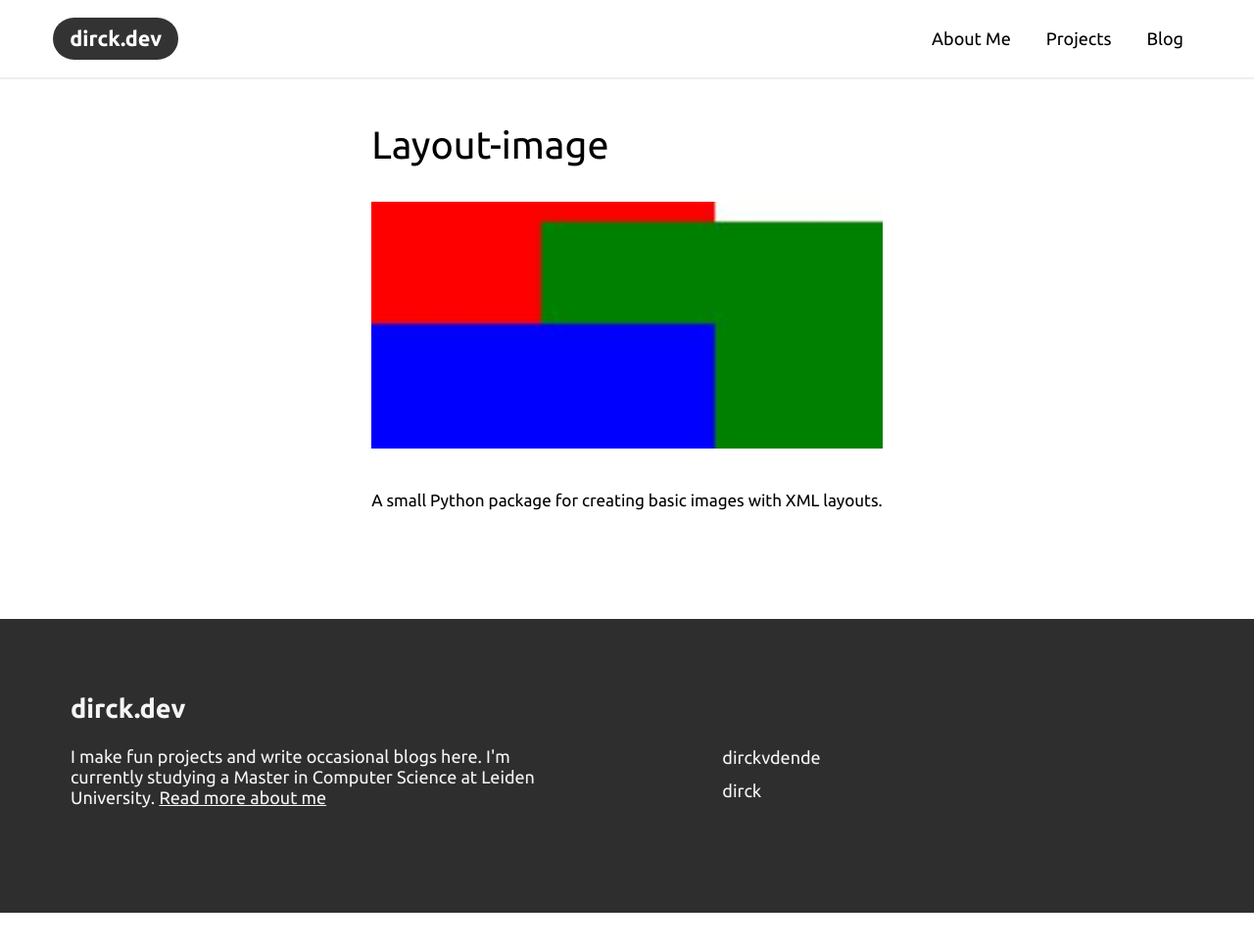
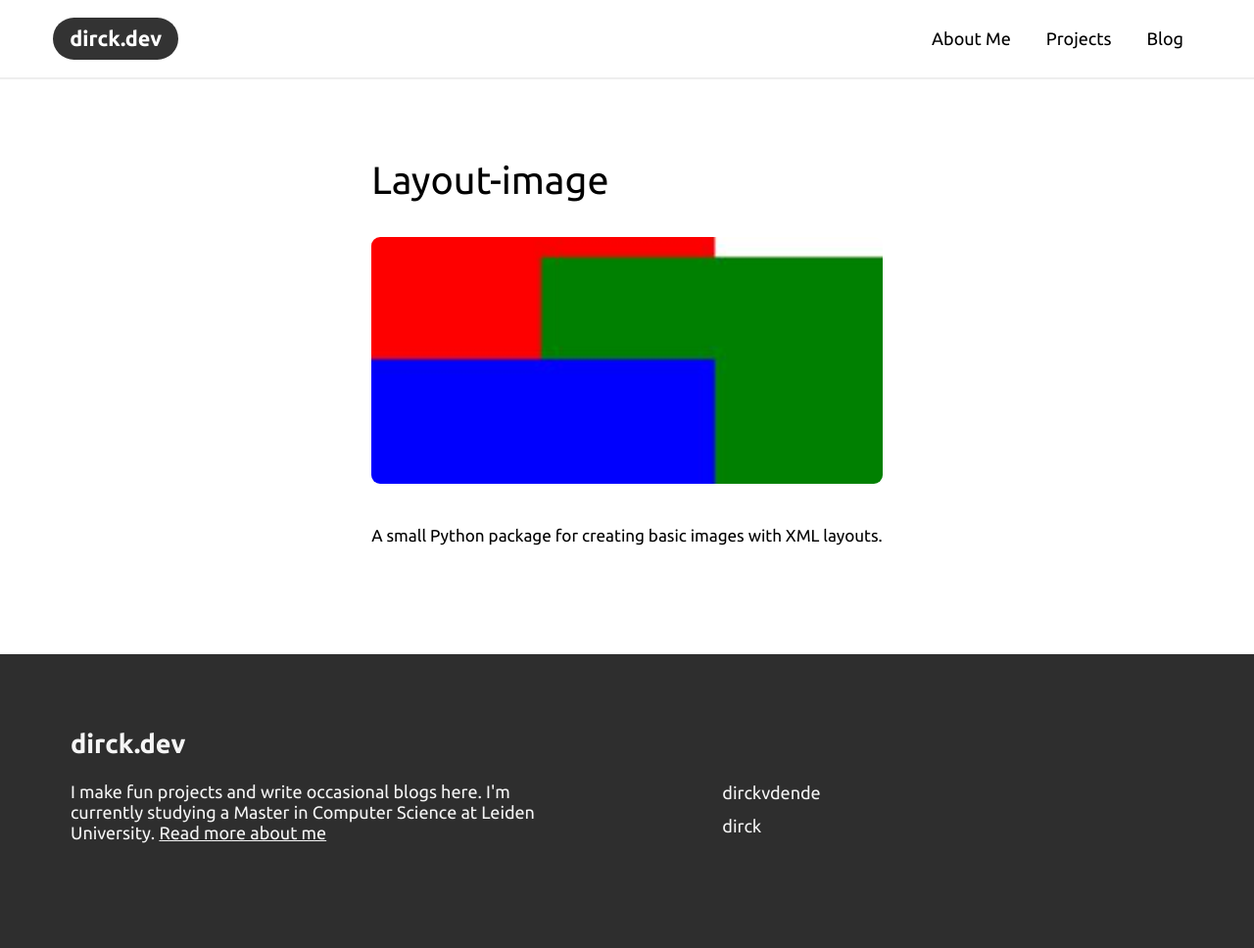
Before and after one commit to dirckvdende/dirckvdende.github.io, a Jekyll site: the page built from collections/_projects/layout-image.md, in a window 1280 px wide and 968 px high. Shown: the whole window at 98% size. Built offline with Jekyll 4.4.1, drawn with Linux system fonts in a browser that asks for light colours.

Commit message:
Some style adjustments

```diff
--- a/_sass/components/header.scss
+++ b/_sass/components/header.scss
@@ -14,6 +14,9 @@
     background-color: inherit;
     z-index: 1;
     border-bottom: .15em solid #eee;
+    @media screen and (max-width: $small-width) {
+        padding: 0 2em;
+    }
 
     .site-title-container {
         height: 100%;
--- a/_sass/pages/article.scss
+++ b/_sass/pages/article.scss
@@ -1,10 +1,7 @@
 
 .article-content {
     max-width: 600px;
-
-    @media screen and (max-width: $mobile-width) {
-        padding: 0 1em;
-    }
+    padding: 0 1em;
 
     h1.article-title {
         font-weight: normal;
@@ -25,6 +22,7 @@
         height: 14em;
         object-fit: cover;
         margin: 2em 0 1em 0;
+        border-radius: .5em;
     }
 
     .text {
--- a/_sass/site.scss
+++ b/_sass/site.scss
@@ -23,7 +23,7 @@
 
 .content-container {
     margin: 0;
-    margin-top: 7em;
+    margin-top: 9em;
     width: 100%;
     box-sizing: border-box;
     padding: 0 1em;
```
